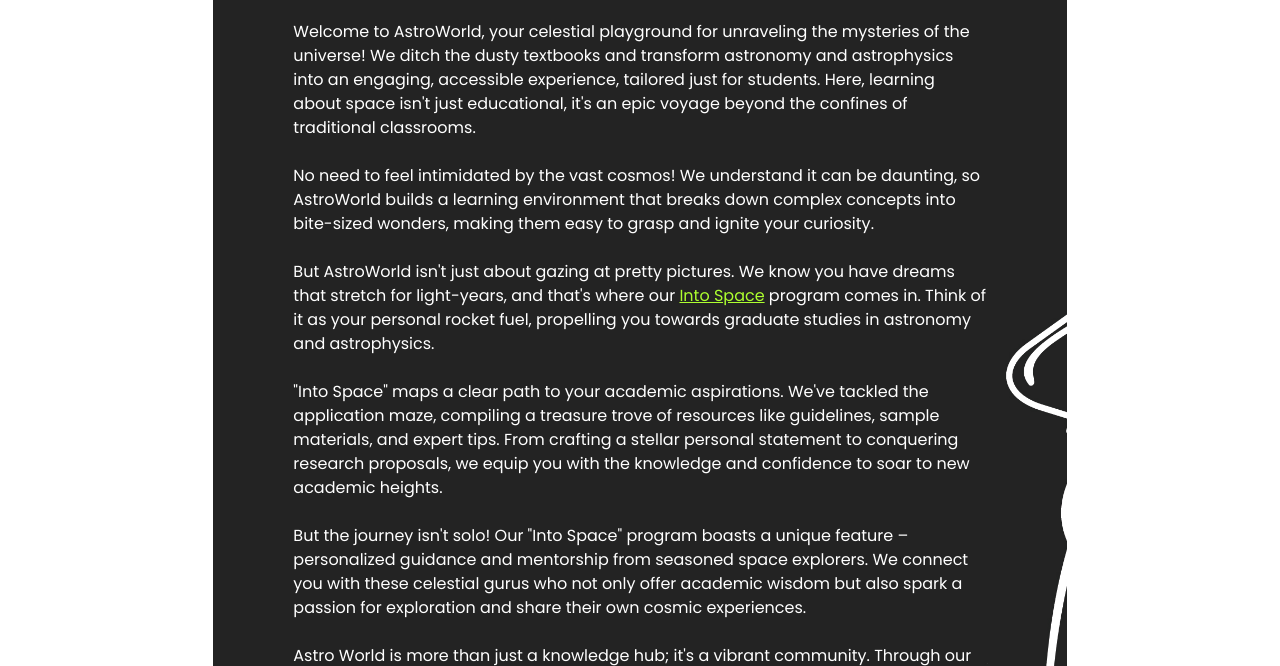
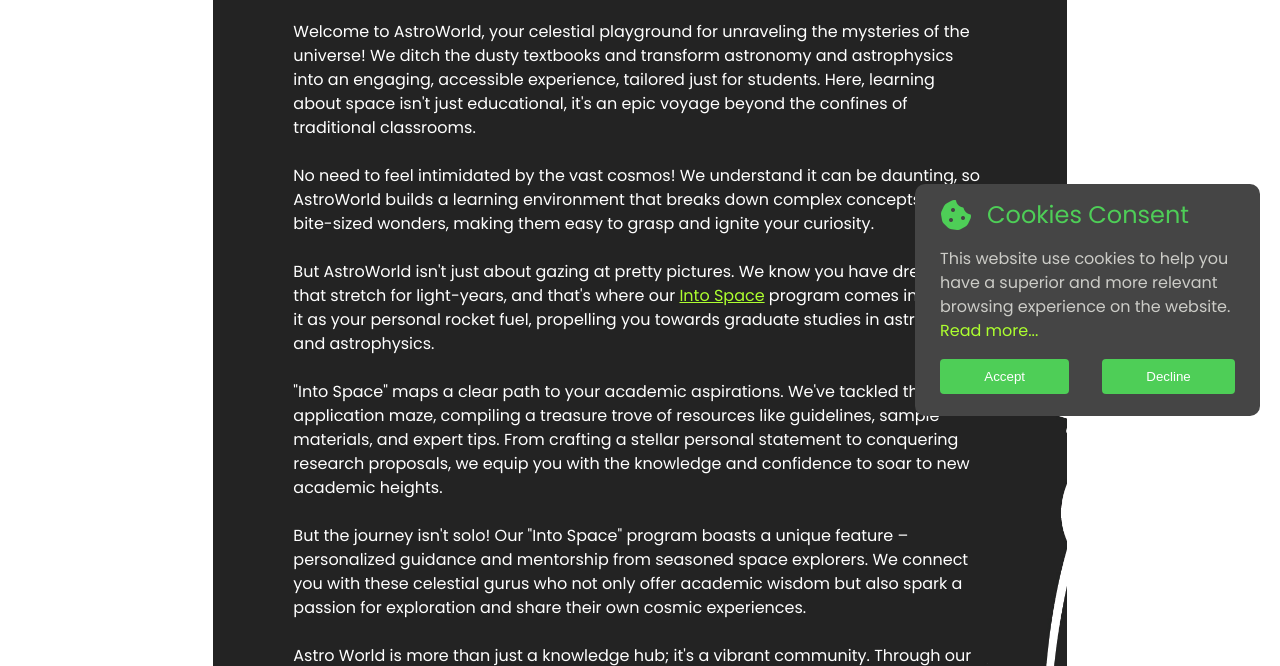
Before and after one commit to AstroWorld-Into-Space/Astro-World, a PHP site: page / in a window 1280 px wide. Shown: the part 334-1000 px from the top of the page. Run offline with PHP 8.4, Linux system fonts and the light colour scheme.

Commit message:
slightly finished cookie

```diff
--- a/css/style.css
+++ b/css/style.css
@@ -543,3 +543,67 @@ ul {
     text-align: center;
   }
 }
+/* loading effect  */
+
+/* cookies  */
+.cook-wrapper{
+position: fixed;
+bottom: 50px;
+right: -370px;
+max-width: 345px;
+width: 100%;
+background-color: #454545;
+color: #fff;
+border-radius: 10px;
+padding: 15px 25px 22px;
+transition: right 2s ease;
+}
+.cook-wrapper.show{
+  right: 20px;
+}
+.cook-wrapper .head-cookie{
+  display: flex;
+  align-items: center;
+  column-gap: 15px;
+}
+.head-cookie i{
+  color: #4ece57;
+  font-size: 32px;
+}
+.head-cookie h2{
+  color: #4ece57;
+  font-weight: 500;
+}
+.cook-wrapper .cook-data{
+  margin-top: 16px;
+}
+.cook-wrapper .cook-data p{
+  color: #ccccc7;
+  font-size: 16px;
+}
+.cook-data p a{
+  text-decoration: none;
+}
+.cook-data p a:hover{
+  text-decoration: underline;
+}
+.cook-wrapper .c-buttons{
+  margin-top: 16px;
+  width: 100%;
+  display: flex;
+  align-items: center;
+  justify-content: space-between;
+}
+.c-buttons .c-button{
+  border: none;
+  color: #fff;
+  padding: 10px 15%;
+  border-radius: 4px;
+  background: #4ece57;
+  cursor: pointer;
+  width: calc(100% / 2 -10px);
+  transition: all 0.5s ease;
+}
+.c-buttons .c-button:hover{
+  background: #3c8141;
+}
--- a/index.html
+++ b/index.html
@@ -223,6 +223,20 @@
 
             <hr class="seperator" />
 
+            <section class="cook-wrapper">
+              <div class="head-cookie">
+                <i class="fa-solid fa-cookie-bite"></i>
+                <h2>Cookies Consent</h2>
+              </div>
+              <div class="cook-data">
+                <p>This website use cookies to help you have a superior and more relevant browsing experience on the website. <a href="#">Read more...</a></p>
+              </div>
+              <div class="c-buttons">
+                <button class="c-button" id="acceptBtn">Accept</button>
+                <button class="c-button">Decline</button>
+              </div>
+            </section>
+
             <footer>
               <ul>
                 <li>
--- a/script.js
+++ b/script.js
@@ -60,3 +60,28 @@ var loader = document.getElementById("preloader");
 window.addEventListener("load", function(){
     loader.style.display = "none";
 })
+
+//Cookies
+
+const cookieBox = document.querySelector(".cook-wrapper");
+const buttons = document.querySelectorAll(".c-button");
+
+const executeCode = () =>{
+    cookieBox.classList.add("show");
+
+    buttons.forEach(button => {
+        button.addEventListener("click", () => {
+            cookieBox.classList.remove("show");
+
+            //if the button contains acceptBtn
+            if (button.id == "acceptBtn"){
+                //set cookie for 1 month
+
+            }
+        })
+    })
+}
+
+
+//will execute the code
+window.addEventListener("load",executeCode);
```
